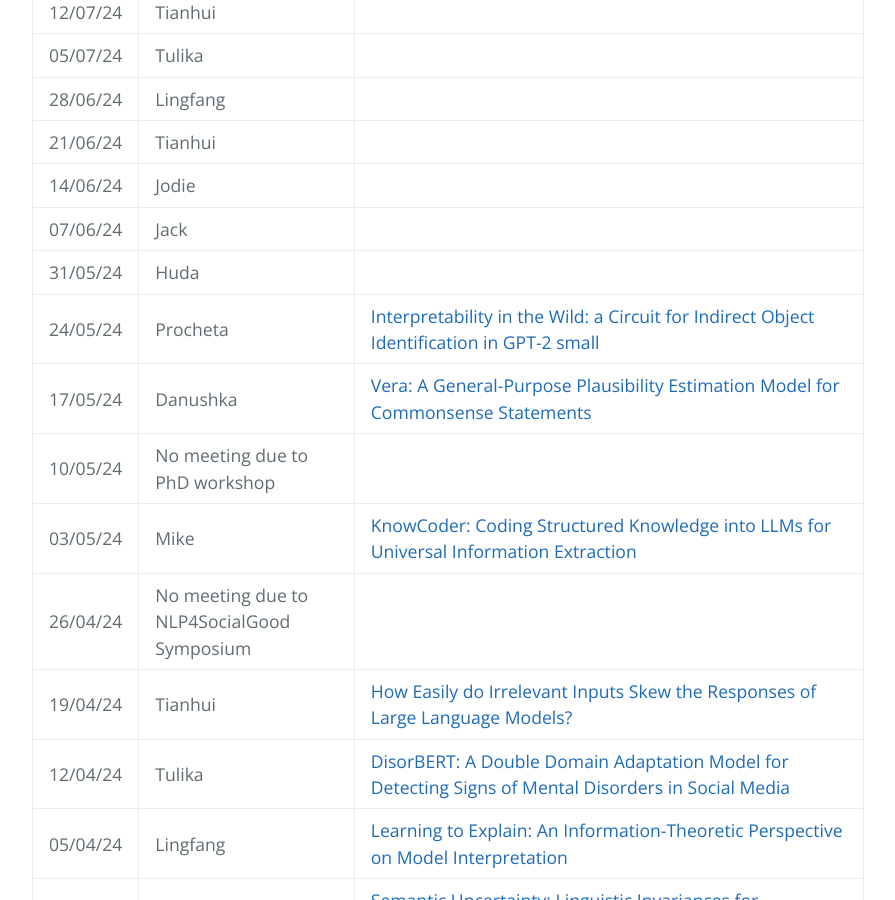
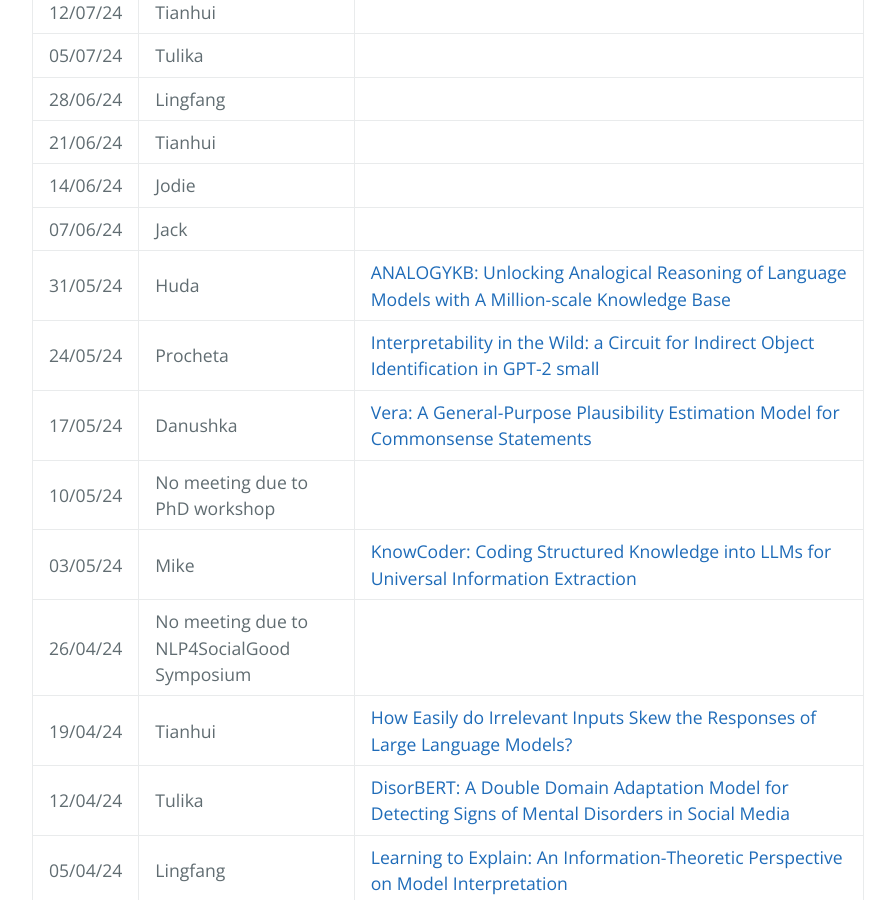
Before and after one commit to LivNLP/livnlp.github.io, a Jekyll site: the page built from reading.md, in a window 1280 px wide and 900 px high, scrolled down 671 px. Shown: the whole window, without its empty margins (192-1087 px from the left). Built offline with Jekyll 4.4.1, drawn with Linux system fonts in a browser that asks for light colours.

Commit message:
Update reading.md

```diff
--- a/reading.md
+++ b/reading.md
@@ -20,7 +20,7 @@ We meet on a weely basis to discuss recent research papers. Here is the schedule
 | 21/06/24 | Tianhui |
 | 14/06/24 | Jodie |
 | 07/06/24 | Jack |
-| 31/05/24 | Huda |
+| 31/05/24 | Huda | [ANALOGYKB: Unlocking Analogical Reasoning of Language Models with A Million-scale Knowledge Base](https://arxiv.org/abs/2305.05994)
 | 24/05/24 | Procheta | [Interpretability in the Wild: a Circuit for Indirect Object Identification in GPT-2 small](https://arxiv.org/abs/2211.00593)
 | 17/05/24 | Danushka | [Vera: A General-Purpose Plausibility Estimation Model for Commonsense Statements](https://aclanthology.org/2023.emnlp-main.81/)
 | 10/05/24 | No meeting due to PhD workshop |
```
